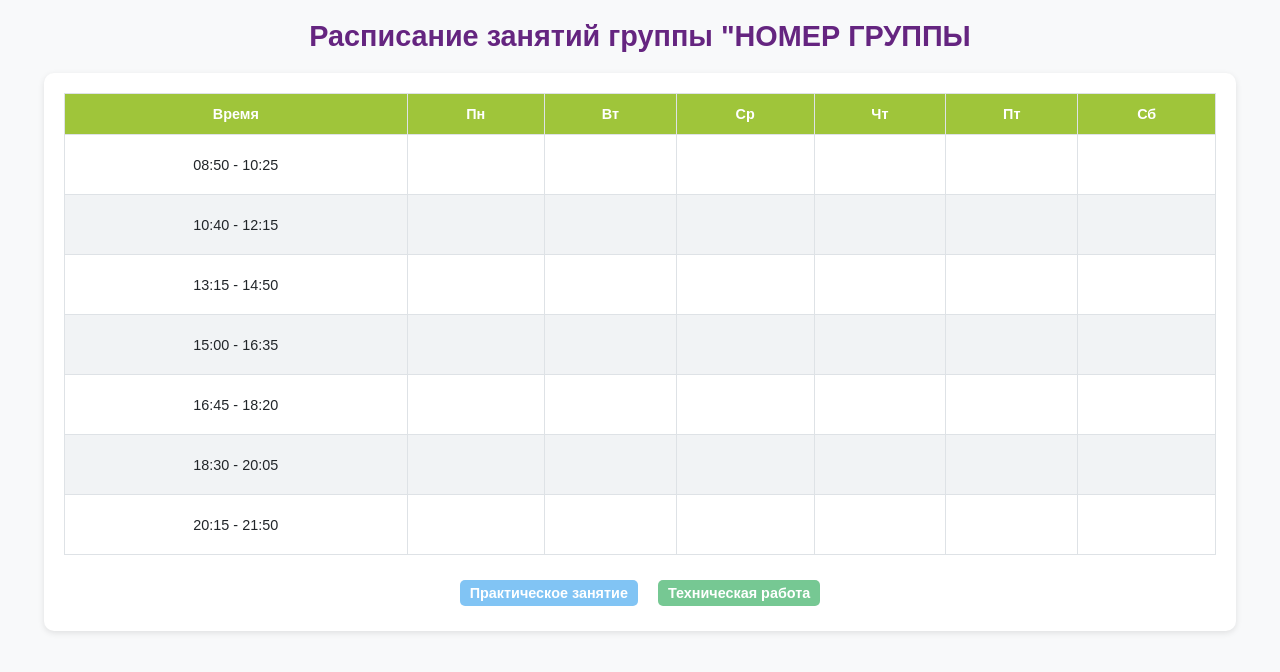
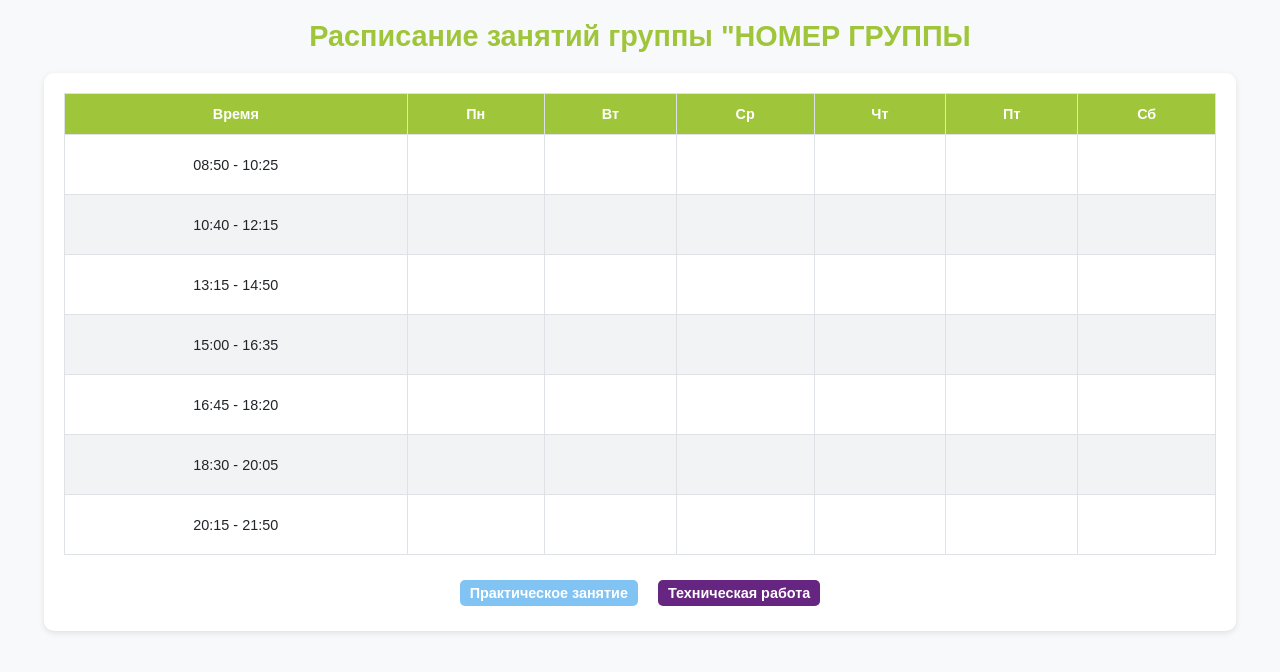
Before and after one commit to usernamealreadytaken123/pythonProject, a Django app: page /tasks_list/ in a window 1280 px wide. Shown: the top 672 px of the page. Run offline with Django 5.2, Linux system fonts and the light colour scheme; some libraries are stand-ins or nearby versions.

Commit message:
Чуть-чуть подредачил. Надо реализовать логику работы таблицы

```diff
--- a/taskmanager/main/static/main/css/table_style.css
+++ b/taskmanager/main/static/main/css/table_style.css
@@ -10,7 +10,7 @@ body {
 h1 {
     margin: 20px 0;
     font-size: 1.8rem;
-    color: #652580;
+    color: #9fc53a;
 }
 
 .schedule {
@@ -76,7 +76,7 @@ td {
 }
 
 .legend-item.teh_work {
-    background-color: #76c893;
+    background-color: #652580;
 }
 
 .legend-item.practice {
```
Also changed, not shown: taskmanager/db.sqlite3.
